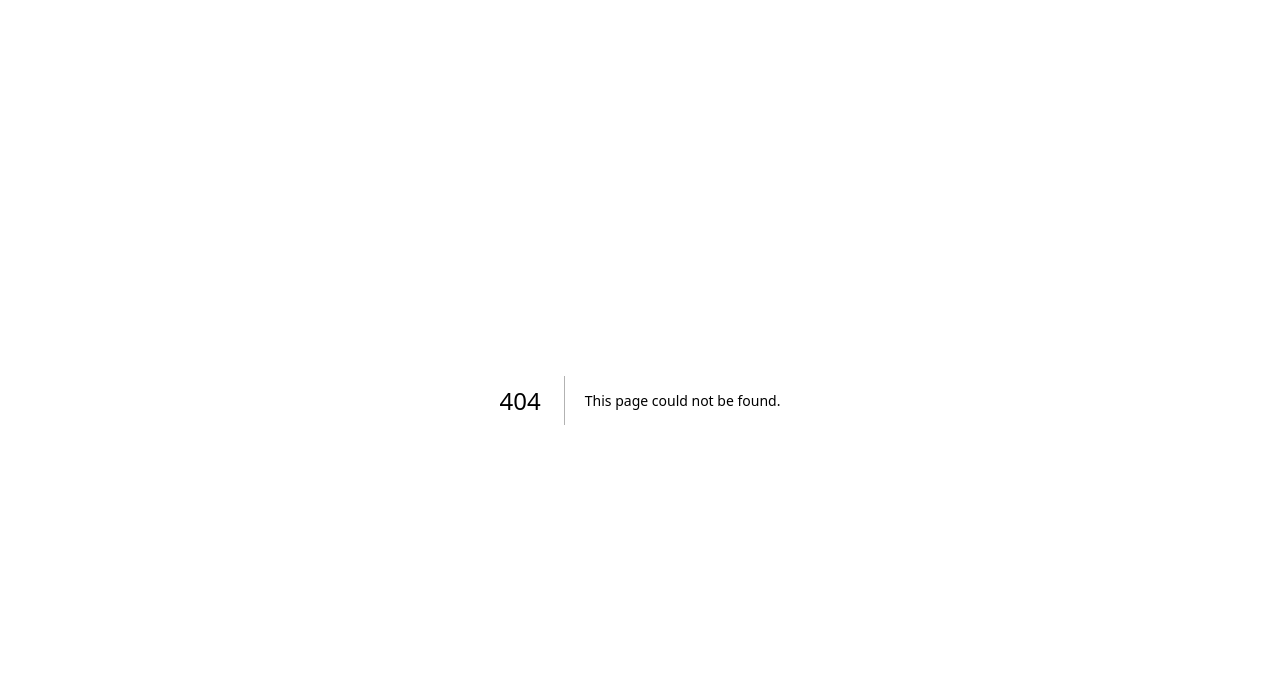
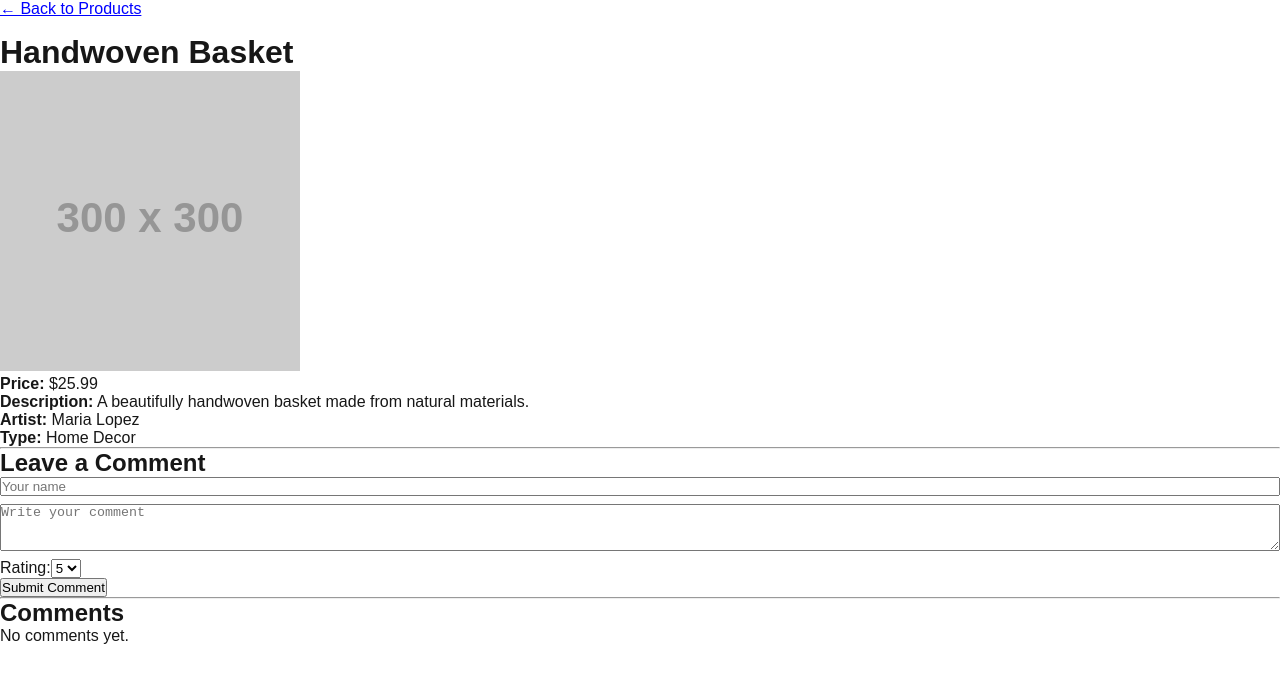
Before and after one commit to dvardcr/wdd430-t08-handcrafted-haven, a Next.js app: page /products/123 in a window 1280 px wide. Before the commit this address had no page. Shown: the top 682 px of the page. Built offline with nearby package versions, Linux system fonts and the light colour scheme.

Commit message:
Add product details page with comment and rating functionality

```diff
--- /dev/null
+++ b/src/app/products/[id]/page.tsx
@@ -0,0 +1,188 @@
+"use client";
+
+import Link from "next/link";
+import {useState} from "react";
+import {Product, Comment} from "@/lib/definitions";
+import {notFound} from "next/navigation";
+
+// Temporary dummy data for products - Need to connect DB
+const products: Product[] = [
+	{
+		id: "123",
+		name: "Handwoven Basket",
+		image: "https://via.placeholder.com/300",
+		description: "A beautifully handwoven basket made from natural materials.",
+		price: 25.99,
+		artist: "Maria Lopez",
+		type: "Home Decor",
+	},
+	{
+		id: "456",
+		name: "Ceramic Mug",
+		image: "https://via.placeholder.com/300",
+		description: "A handmade ceramic mug, perfect for your morning coffee.",
+		price: 14.99,
+		artist: "Jorge Ramirez",
+		type: "Kitchenware",
+	},
+];
+
+interface ProductPageProps {
+	params: {
+		id: string;
+	};
+}
+
+export default function ProductDetailsPage({params}: ProductPageProps) {
+	// TODO: Replace dummy product data with real data fetched from database (SQL via Vercel)
+	const product = products.find((p) => p.id === params.id);
+
+	// If product not found, show the not-found page
+	if (!product) notFound();
+
+	// Comments state, can add/edit/delete later
+	// TODO: Replace with fetching comments for this product from backend API
+	const [comments, setComments] = useState<Comment[]>([]);
+
+	// Form State
+	const [username, setUsername] = useState("");
+	const [commentText, setCommentText] = useState("");
+	const [rating, setRating] = useState(5);
+	const [editingId, setEditingId] = useState<number | null>(null);
+
+	const handleSubmit = (e: React.FormEvent) => {
+		e.preventDefault();
+		if (!username.trim() || !commentText.trim()) return;
+
+		if (editingId) {
+			// TODO: Replace local state update with API call to update comment in database
+			setComments(
+				comments.map((comment) =>
+					comment.id === editingId
+						? {...comment, username, text: commentText, rating}
+						: comment
+				)
+			);
+			setEditingId(null);
+		} else {
+			// TODO: Replace local state update with API call to add new comment in database
+			const newComment = {
+				id: Date.now(),
+				username,
+				text: commentText,
+				rating,
+			};
+			setComments([newComment, ...comments]);
+		}
+
+		// Reset form
+		setUsername("");
+		setCommentText("");
+		setRating(5);
+	};
+
+	const handleEdit = (id: number) => {
+		const comment = comments.find((c) => c.id === id);
+		if (!comment) return;
+
+		setUsername(comment.username);
+		setCommentText(comment.text);
+		setRating(comment.rating);
+		setEditingId(id);
+	};
+
+	const handleDelete = (id: number) => {
+		// TODO: Replace local state update with API call to delete comment from database
+		setComments(comments.filter((c) => c.id !== id));
+	};
+
+	return (
+		<main>
+			<Link
+				href='/products'
+				style={{
+					color: "blue",
+					textDecoration: "underline",
+					marginBottom: "1rem",
+					display: "inline-block",
+				}}
+			>
+				← Back to Products
+			</Link>
+			<h1>{product.name}</h1>
+			<img src={product.image} alt={product.name} width={300} />
+			<p>
+				<strong>Price:</strong> ${product.price}
+			</p>
+			<p>
+				<strong>Description:</strong> {product.description}
+			</p>
+			<p>
+				<strong>Artist:</strong> {product.artist}
+			</p>
+			<p>
+				<strong>Type:</strong> {product.type}
+			</p>
+
+			<hr />
+
+			<h2>{editingId ? "Edit Comment" : "Leave a Comment"}</h2>
+			<form onSubmit={handleSubmit}>
+				<input
+					type='text'
+					placeholder='Your name'
+					value={username}
+					onChange={(e) => setUsername(e.target.value)}
+					style={{display: "block", width: "100%", marginBottom: "8px"}}
+				/>
+				<textarea
+					placeholder='Write your comment'
+					value={commentText}
+					onChange={(e) => setCommentText(e.target.value)}
+					rows={3}
+					style={{display: "block", width: "100%", marginBottom: "8px"}}
+				/>
+				<label>
+					Rating:
+					<select
+						value={rating}
+						onChange={(e) => setRating(Number(e.target.value))}
+					>
+						{[1, 2, 3, 4, 5].map((r) => (
+							<option key={r} value={r}>
+								{r}
+							</option>
+						))}
+					</select>
+				</label>
+				<br />
+				<button type='submit'>
+					{editingId ? "Update Comment" : "Submit Comment"}
+				</button>
+			</form>
+
+			<hr />
+
+			<h2>Comments</h2>
+			{comments.length === 0 ? (
+				<p>No comments yet.</p>
+			) : (
+				<ul>
+					{comments.map((c) => (
+						<li key={c.id}>
+							<strong>{c.username}</strong> – Rating: {c.rating} <br />
+							{c.text} <br />
+							<button onClick={() => handleEdit(c.id)}>Edit</button>
+							<button
+								onClick={() => handleDelete(c.id)}
+								style={{marginLeft: "8px"}}
+							>
+								Delete
+							</button>
+						</li>
+					))}
+				</ul>
+			)}
+		</main>
+	);
+}
--- /dev/null
+++ b/src/lib/definitions.ts
@@ -0,0 +1,16 @@
+export type Comment = {
+    id: number;
+    username: string;
+    text: string;
+    rating: number;
+};
+
+export type Product = {
+    id: string;
+    name: string;
+    image: string;
+    description: string;
+    price: number;
+    artist: string;
+    type: string;
+};
```
Also changed, not shown: package.json (+5 -4 lines), src/app/products/[id]/not-found.tsx (added, +13 -0 lines), src/app/products/page.tsx (added, +47 -0 lines), 1 other file (tests, documents, lock files or other folders).
